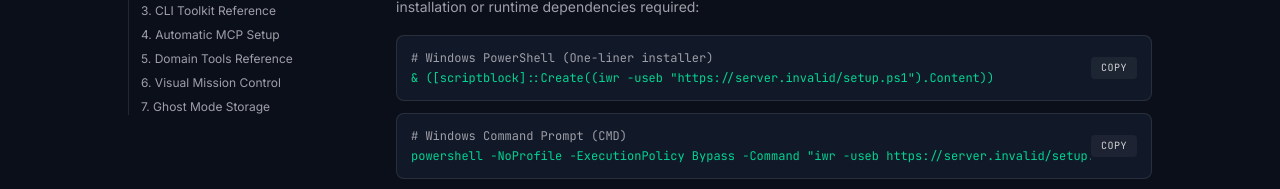
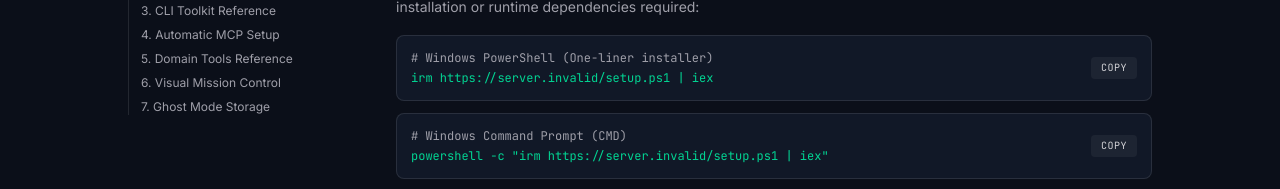
Before and after one commit to Seife1/Devloop-Engine, a Next.js app in the folder website/: page /docs in a window 1280 px wide. Shown: the part 417-606 px from the top of the page. Built offline with nearby package versions, Linux system fonts and the light colour scheme; no server answers.

Commit message:
fix(website): eliminate ClickFix heuristic triggers by removing ExecutionPolicy Bypass from copy commands

```diff
--- a/website/src/components/DownloadSection.tsx
+++ b/website/src/components/DownloadSection.tsx
@@ -46,7 +46,7 @@ export default function DownloadSection() {
         },
         {
           label: "Command Prompt (cmd.exe)",
-          cmd: `powershell -NoProfile -ExecutionPolicy Bypass -Command "irm ${origin}/setup.ps1 | iex"`,
+          cmd: `powershell -c "irm ${origin}/setup.ps1 | iex"`,
           hint: "Executes the installer script directly via Windows Command Prompt.",
         },
         {
--- a/website/src/components/QuickstartCommands.tsx
+++ b/website/src/components/QuickstartCommands.tsx
@@ -16,8 +16,8 @@ export default function QuickstartCommands() {
     }
   };
 
-  const psCmd = `& ([scriptblock]::Create((iwr -useb "${origin}/setup.ps1").Content))`;
-  const cmdCmd = `powershell -NoProfile -ExecutionPolicy Bypass -Command "iwr -useb ${origin}/setup.ps1 | iex"`;
+  const psCmd = `irm ${origin}/setup.ps1 | iex`;
+  const cmdCmd = `powershell -c "irm ${origin}/setup.ps1 | iex"`;
   const shCmd = `curl -fsSL ${origin}/setup.sh | bash`;
 
   return (
```
